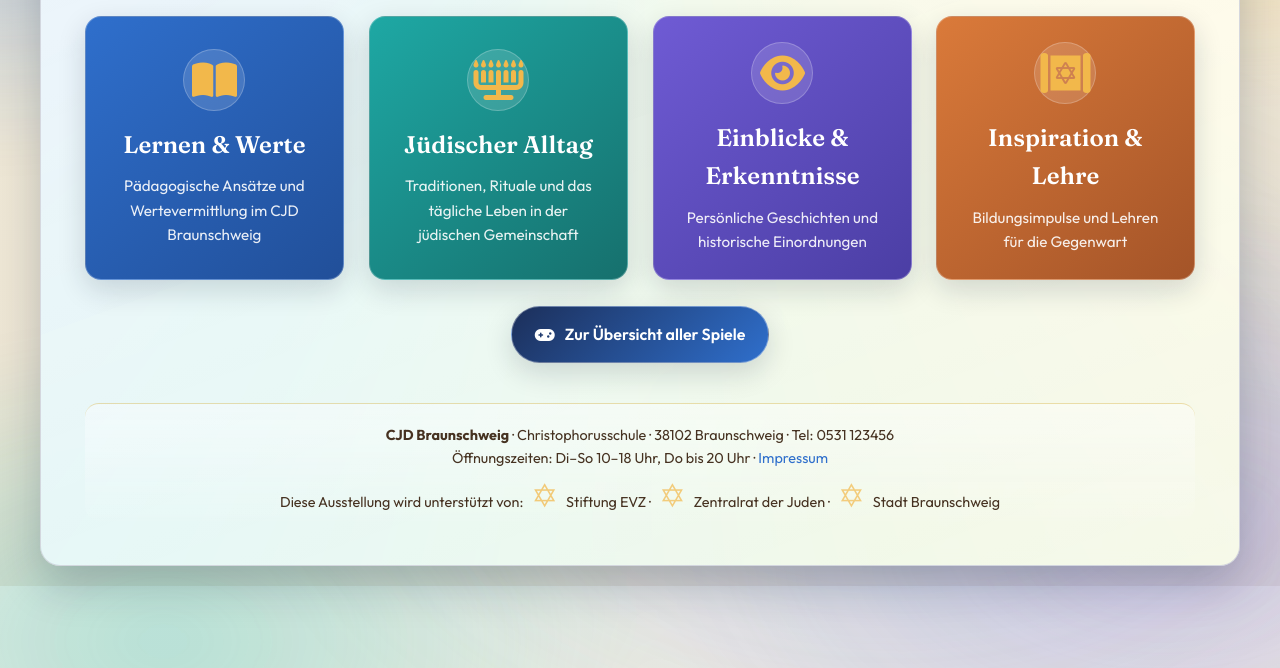
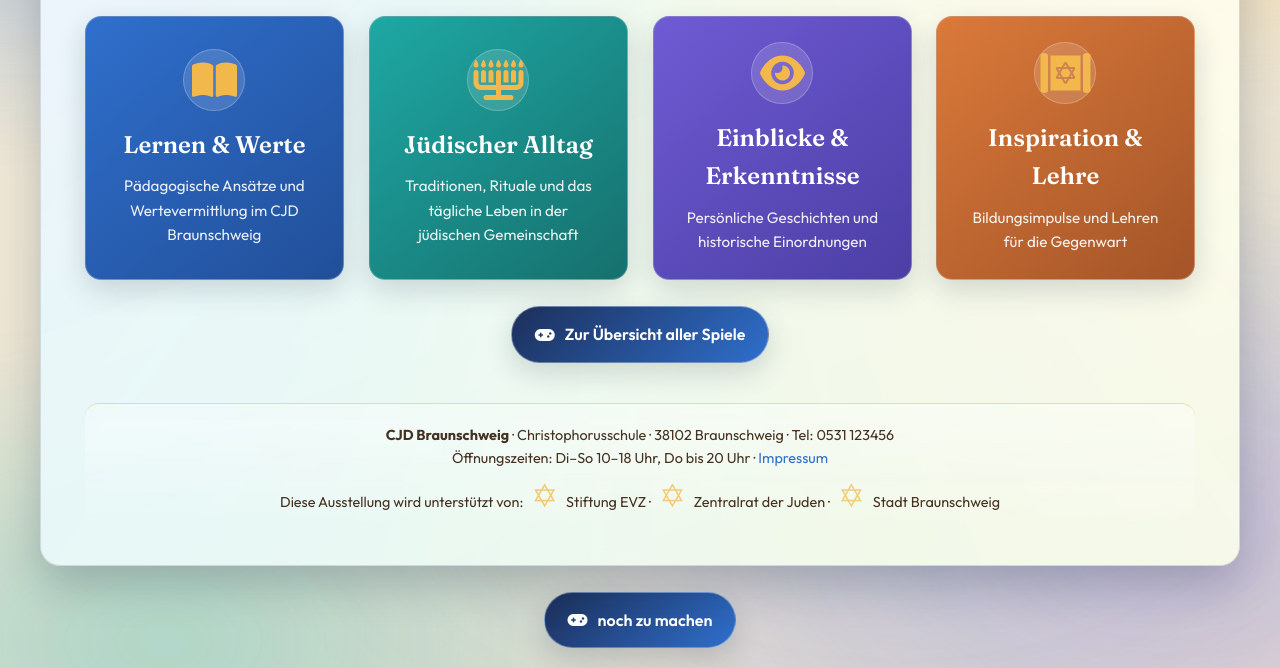
Before and after one commit to stolpersteinebs/stolpersteinebs.github.io, a Jekyll site: the page index.html, which Jekyll copies as it is, in a window 1280 px wide and 900 px high, scrolled down 1089 px, cut to the strip 232-900 px from the top of the window. Built offline with Jekyll 4.4.1, drawn with Linux system fonts in a browser that asks for light colours.

Commit message:
Update index.html

```diff
--- a/index.html
+++ b/index.html
@@ -909,6 +909,12 @@
         </footer>
     </div>
 
+        <div class="games-overview-cta">
+            <a href="/nochzumachen" class="games-overview-button">
+                <i class="fas fa-gamepad"></i>
+                noch zu machen
+            </a>
+        </div>
     <script>
         document.addEventListener('DOMContentLoaded', function() {
             const isShabbatNow = () => {
```
